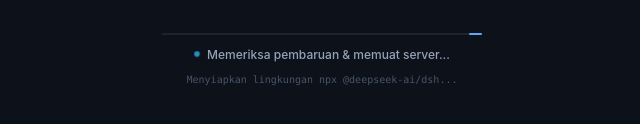
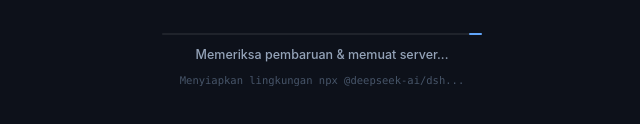
Before and after one commit to danyakmallun9999/dsh-desktop, an Electron app: page loading.html in a window 1280 px wide. Shown: the part 424-548 px from the top of the page, 318-958 px from the left. Drawn offline with Linux system fonts and the light colour scheme; no server answers.

Commit message:
style(splash): remove pulsing dot indicator for cleaner minimal status display

```diff
--- a/loading.html
+++ b/loading.html
@@ -77,7 +77,7 @@
       margin-bottom: 36px;
     }
 
-    /* Floating Status & Progress (No card) */
+    /* Floating Status & Progress (No card, No blinking dot) */
     .status-section {
       width: 100%;
       display: flex;
@@ -107,38 +107,21 @@
       animation: progress-slide 1.8s cubic-bezier(0.4, 0, 0.2, 1) infinite;
     }
 
-    /* Status Label with Live Dot */
-    .status-row {
-      display: flex;
-      align-items: center;
-      justify-content: center;
-      gap: 7px;
-      width: 100%;
-    }
-
-    .pulse-dot {
-      width: 6px;
-      height: 6px;
-      border-radius: 50%;
-      background-color: var(--brand-cyan);
-      animation: pulse-simple 1.8s infinite ease-in-out;
-      flex-shrink: 0;
-    }
-
+    /* Clean Status Label */
     .status-text {
-      font-size: 12px;
+      font-size: 12.5px;
       font-weight: 500;
       color: var(--text-muted);
       white-space: nowrap;
       overflow: hidden;
       text-overflow: ellipsis;
-      max-width: 90%;
+      max-width: 95%;
     }
 
     /* Subtext Log Ticker */
     .log-ticker {
       font-family: ui-monospace, SFMono-Regular, Menlo, Monaco, Consolas, "Liberation Mono", monospace;
-      font-size: 10px;
+      font-size: 10.5px;
       color: var(--text-dim);
       white-space: nowrap;
       overflow: hidden;
@@ -155,17 +138,6 @@
       100% {
         opacity: 1;
         transform: translateY(0);
-      }
-    }
-
-    @keyframes pulse-simple {
-      0%, 100% {
-        opacity: 1;
-        transform: scale(1);
-      }
-      50% {
-        opacity: 0.3;
-        transform: scale(0.85);
       }
     }
 
@@ -192,17 +164,13 @@
     </h1>
     <span class="brand-edition">Community Desktop</span>
 
-    <!-- Status & Progress Section (No card/box) -->
+    <!-- Status & Progress Section -->
     <div class="status-section">
       <div class="progress-track">
         <div class="progress-bar" id="progress-bar"></div>
       </div>
 
-      <div class="status-row">
-        <div class="pulse-dot" id="pulse-dot"></div>
-        <span class="status-text" id="status-title">Memeriksa pembaruan & memuat server...</span>
-      </div>
-
+      <span class="status-text" id="status-title">Memeriksa pembaruan & memuat server...</span>
       <div class="log-ticker" id="log-ticker">Menyiapkan lingkungan npx @deepseek-ai/dsh...</div>
     </div>
   </main>
@@ -210,7 +178,6 @@
   <script>
     const statusTitle = document.getElementById('status-title');
     const logTicker = document.getElementById('log-ticker');
-    const pulseDot = document.getElementById('pulse-dot');
 
     if (window.electronAPI && window.electronAPI.onStatusUpdate) {
       window.electronAPI.onStatusUpdate((data) => {
@@ -220,9 +187,6 @@
         if (data.detail) {
           logTicker.textContent = data.detail;
         }
-        if (data.ready) {
-          pulseDot.style.backgroundColor = '#34d399';
-        }
       });
     }
   </script>
```
